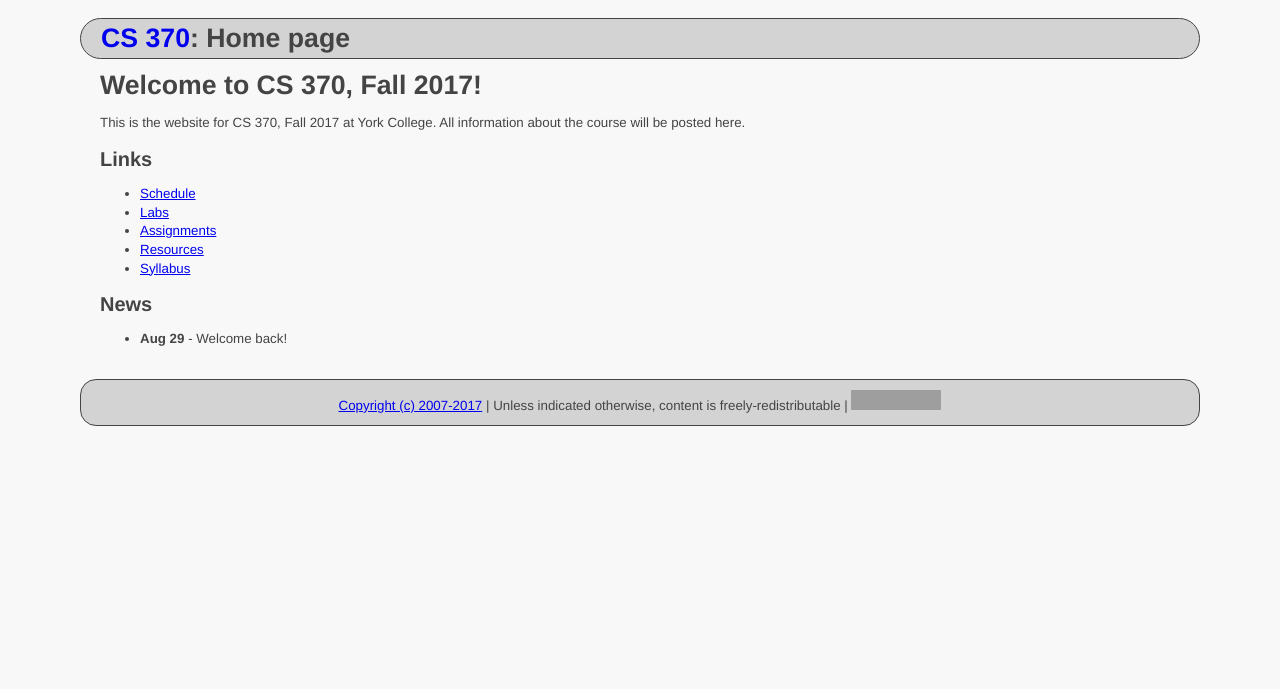
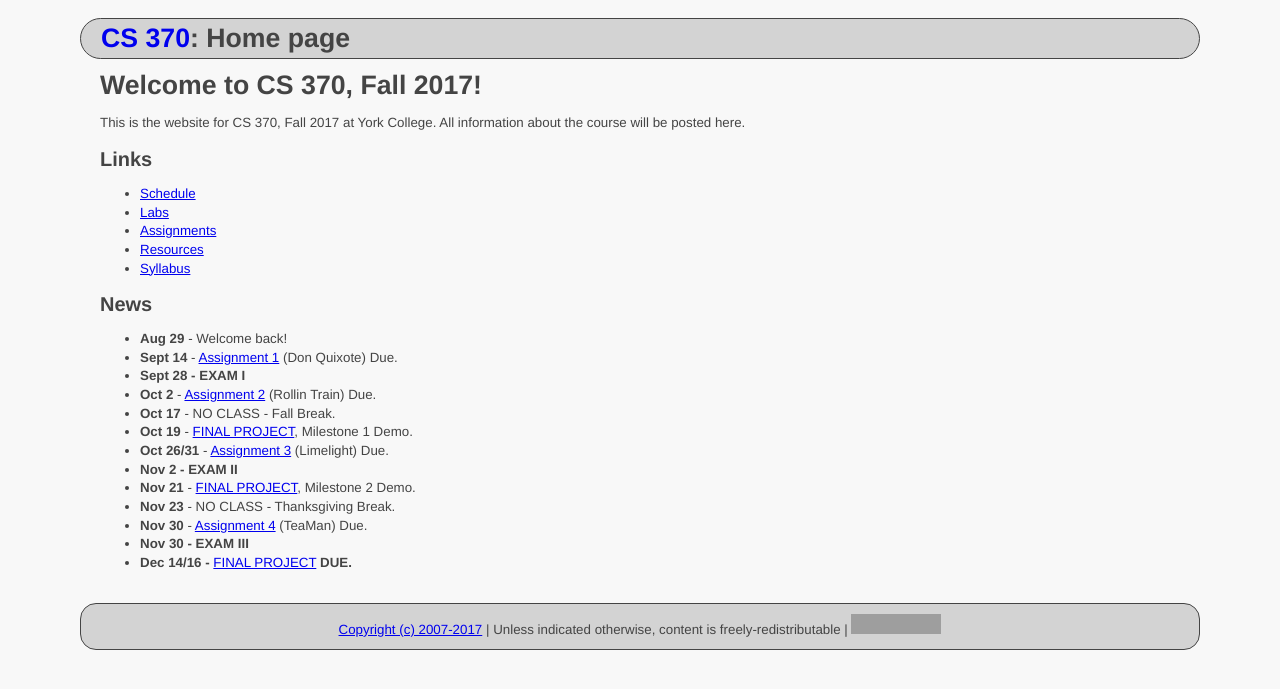
Before and after one commit to ycpcs/cs370-fall2017, a Jekyll site: the page built from index.md, in a window 1280 px wide. Shown: the top 689 px of the page. Built offline with Jekyll 4.4.1, drawn with Linux system fonts in a browser that asks for light colours; grey boxes are pictures that could not be loaded.

Commit message:
update index
update index

```diff
--- a/index.md
+++ b/index.md
@@ -19,6 +19,18 @@ All information about the course will be posted here.
 ## News
 
 * **Aug 29** - Welcome back!
+* **Sept 14** - [Assignment 1](assign/assign01.html)  (Don Quixote) Due.
+* **Sept 28 - EXAM I**
+* **Oct 2** - [Assignment 2](assign/assign02.html) (Rollin Train) Due.
+* **Oct 17** - NO CLASS - Fall Break.
+* **Oct 19** - [FINAL PROJECT](assign/project.html), Milestone 1 Demo.
+* **Oct 26/31** - [Assignment 3](assign/assign03.html) (Limelight) Due.
+* **Nov 2 - EXAM II**
+* **Nov 21** - [FINAL PROJECT](assign/project.html), Milestone 2 Demo.
+* **Nov 23** - NO CLASS - Thanksgiving Break.
+* **Nov 30** - [Assignment 4](assign/assign04.html) (TeaMan) Due.
+* **Nov 30 - EXAM III**
+* **Dec 14/16 -** [FINAL PROJECT](assign/project.html) **DUE.**
 
 <!--
 * **Sept 6 - NO CLASS**
```
